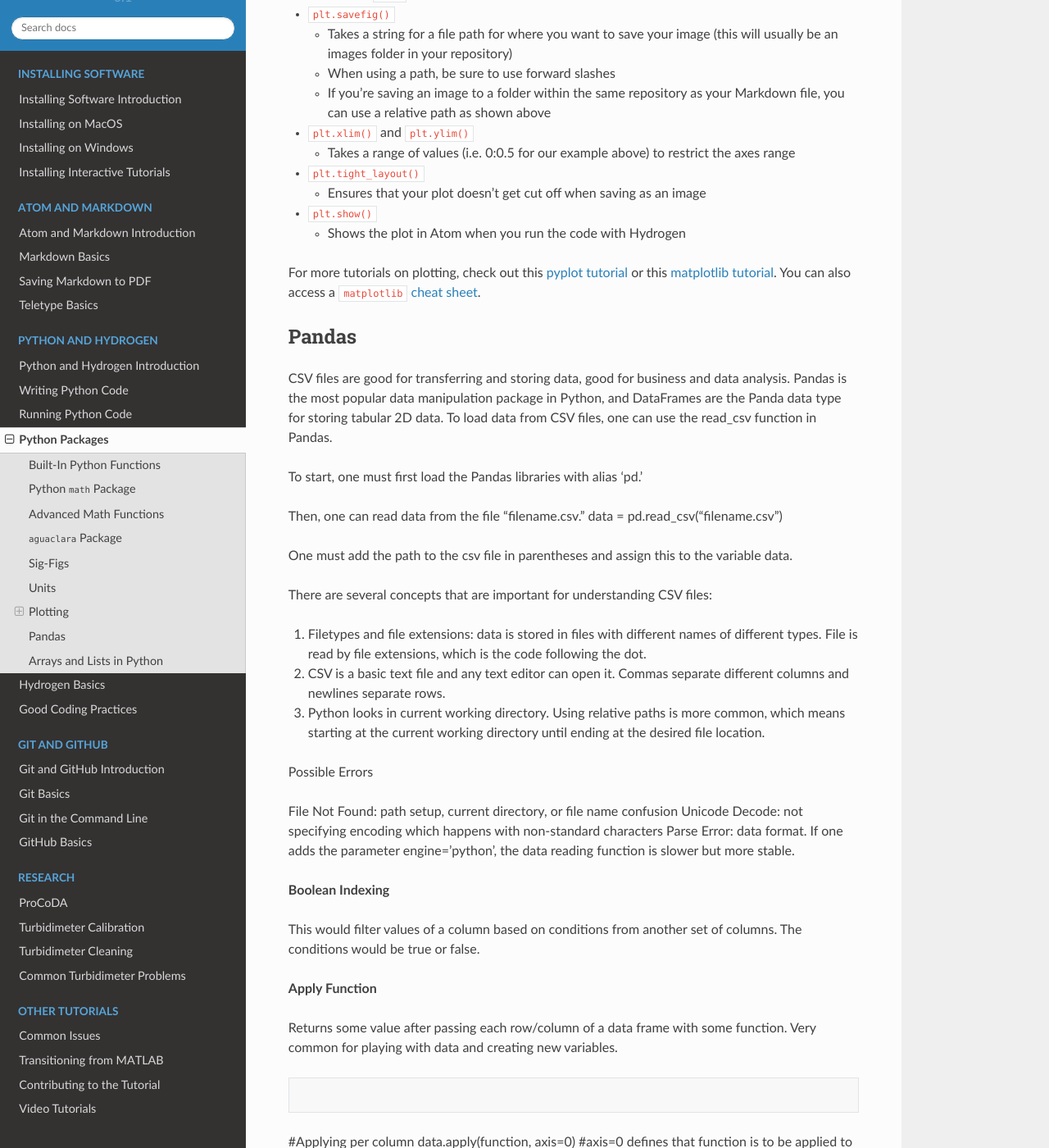
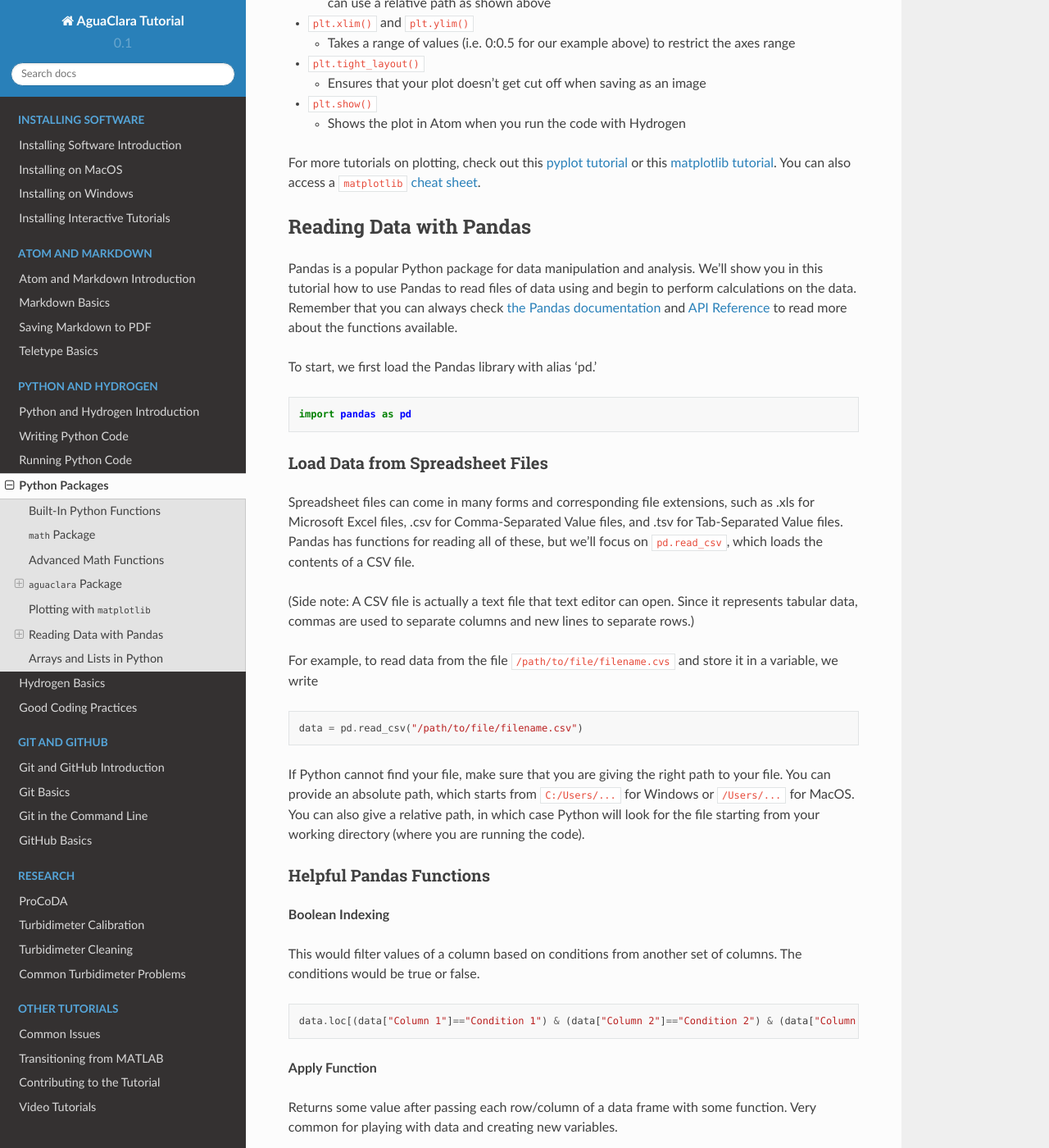
Before and after one commit to AguaClara/aguaclara_tutorial, a Sphinx documentation site: the page built from docs/source/python-and-hydrogen/python-packages.rst, in a window 1280 px wide and 1400 px high, scrolled down 4499 px. Shown: the whole window at 82% size. Built offline with Sphinx 7.4.7 and the Read the Docs theme 2.0.0, drawn with Linux system fonts in a browser that asks for light colours; some of the changed text lies outside the part shown.

Commit message:
Fixed code blocks and proofreading

```diff
--- a/docs/source/python-and-hydrogen/python-packages.rst
+++ b/docs/source/python-and-hydrogen/python-packages.rst
@@ -9,7 +9,7 @@ Built-In Python Functions
 
 Python has a lot of built-in functions that you can use to code. Read about the syntax and what they do on the `official Python documentation <https://docs.python.org/3/library/functions.html>`_.
 
-Python ``math`` Package
+``math`` Package
 ---------------------------
 
 Python also comes with a pre-installed math package with a whole assortment of different functions and mathematical values like ``pi`` and ``e``. In order to use the package, you'll have to ``import`` the package at the start of your script. Below I've imported the math function.
@@ -68,7 +68,7 @@ When I want to use a function or something from these modules, I have to use dot
    pc.re_pipe(1, 1, 1) # Note that the 1s are the function's respective inputs (Flow Rate, Pipe Diameter, and Kinematic Viscosity)
 
 Sig-Figs
---------
+~~~~~~~~
 
 When you perform a calculation in Python and print the result, the output tends to be an answer that contains an unnecessary number of decimal places. In order to set the number of significant figures for your printed result, you would simply use the line as shown below:
 
@@ -83,7 +83,7 @@ When you perform a calculation in Python and print the result, the output tends
 To change the number of significant figures displayed, simply change the 3 with your desired number of sig-figs. You only need to have ``u.default_format`` once in your code for all printed values to have the same number of sig-figs. It should be noted that significant figures only take place if you ``print()`` your calculated value with units. This means ``print(3 / 9)`` will still give you a lot of sig-figs.
 
 Units
------
+~~~~~
 
 In engineering, units are incredibly important to us. They help as a sanity check to confirm our answers or reveal problems with our solutions. We'll be using Pint. The ``aguaclara`` package that you installed comes with the necessary units module. When you use the import code as shown in the ``aguaclara`` packages section of this Wiki, your script will have access to the unit registry.
 
@@ -105,12 +105,10 @@ Let's say I want to convert the units to its metric base units (meters cubed). I
 
 Pint also includes constants, which you can find on the `Pint documentation <https://github.com/hgrecco/pint/blob/master/pint/constants_en.txt>`_.
 
-Plotting
---------
+Plotting with ``matplotlib``
+----------------------------
 
-A lot of us are comfortable plotting in Excel or MATLAB, but did you know Python has the same capabilities, and is just as good? With the ``pandas`` package, Python has the capability of opening and parsing data from a ``.csv`` file. You can then use this data with ``matplotlib.pyplot`` to plot your raw data. Anaconda automatically comes with these packages, and by importing ``aguaclara.play``\ , these are automatically imported into your file.
-
-Using ``pandas`` to read and use data is relatively simple, and the developers have created nice tutorials on how to use the package on `the Pandas documentation <http://pandas.pydata.org/pandas-docs/stable/tutorials.html>`_.
+A lot of us are comfortable plotting in Excel or MATLAB, but did you know Python has the same capabilities, and is just as good? With the ``pandas`` package, Python has the capability of opening and parsing data from a ``.csv`` file (see `Reading Data with Pandas`_). You can then use this data with ``matplotlib.pyplot`` to plot your raw data. Anaconda automatically comes with these packages, and by importing ``aguaclara.play``\ , these are automatically imported into your file.
 
 Plotting in Python is relatively straight forward. Below is an example of how to plot the entrance length of fully developed flow of water with velocity of 1 m/s at room temperature as a function of pipe diameter, d, using the Blasius Equation:
 
@@ -192,36 +190,34 @@ Functions Within ``matplotlib.plt``
 
 For more tutorials on plotting, check out this `pyplot tutorial <https://matplotlib.org/users/pyplot_tutorial.html>`_ or this `matplotlib tutorial <https://www.datacamp.com/community/tutorials/matplotlib-tutorial-python>`_. You can also access a ``matplotlib`` `cheat sheet <https://s3.amazonaws.com/assets.datacamp.com/blog_assets/Python_Matplotlib_Cheat_Sheet.pdf>`_.
 
-Pandas
-------
+.. _pandas:
 
-Load Data from CSV Files
-~~~~~~~~~~~~~~~~~~~~~~~~
+Reading Data with Pandas
+------------------------
 
-CSV files are good for transferring and storing data, good for business and data analysis. Pandas is the most popular data manipulation package in Python, and DataFrames are the Panda data type for storing tabular 2D data. To load data from CSV files, one can use the read_csv function in Pandas.
+Pandas is a popular Python package for data manipulation and analysis. We'll show you in this tutorial how to use Pandas to read files of data using and begin to perform calculations on the data. Remember that you can always check `the Pandas documentation <http://pandas.pydata.org/pandas-docs/stable/tutorials.html>`_ and `API Reference <http://pandas.pydata.org/pandas-docs/stable/reference/index.html>`_ to read more about the functions available.
 
-To start, one must first load the Pandas libraries with alias 'pd.'
+
+To start, we first load the Pandas library with alias 'pd.'
 
 .. code-block:: python
+
   import pandas as pd
 
-Then, one can read data from the file "filename.csv." data = pd.read_csv("filename.csv")
+Load Data from Spreadsheet Files
+~~~~~~~~~~~~~~~~~~~~~~~~~~~~~~~~
 
-One must add the path to the csv file in parentheses and assign this to the variable data.
+Spreadsheet files can come in many forms and corresponding file extensions, such as .xls for Microsoft Excel files, .csv for Comma-Separated Value files, and .tsv for Tab-Separated Value files. Pandas has functions for reading all of these, but we'll focus on ``pd.read_csv``, which loads the contents of a CSV file.
 
-There are several concepts that are important for understanding CSV files:
+(Side note: A CSV file is actually a text file that text editor can open. Since it represents tabular data, commas are used to separate columns and new lines to separate rows.)
 
-1. Filetypes and file extensions: data is stored in files with different names of different types. File is read by file extensions, which is the code following the dot.
+For example, to read data from the file ``/path/to/file/filename.cvs`` and store it in a variable, we write
 
-2. CSV is a basic text file and any text editor can open it. Commas separate different columns and newlines separate rows.
+.. code-block:: python
 
-3. Python looks in current working directory. Using relative paths is more common, which means starting at the current working directory until ending at the desired file location.
+  data = pd.read_csv("/path/to/file/filename.csv")
 
-Possible Errors
-
-File Not Found: path setup, current directory, or file name confusion
-Unicode Decode: not specifying encoding which happens with non-standard characters
-Parse Error: data format. If one adds the parameter engine='python', the data reading function is slower but more stable.
+If Python cannot find your file, make sure that you are giving the right path to your file. You can provide an absolute path, which starts from ``C:/Users/...`` for Windows or ``/Users/...`` for MacOS. You can also give a relative path, in which case Python will look for the file starting from your working directory (where you are running the code).
 
 Helpful Pandas Functions
 ~~~~~~~~~~~~~~~~~~~~~~~~
@@ -231,6 +227,7 @@ Helpful Pandas Functions
 This would filter values of a column based on conditions from another set of columns. The conditions would be true or false.
 
 .. code-block:: python
+
   data.loc[(data["Column 1"]=="Condition 1") & (data["Column 2"]=="Condition 2") & (data["Column 3"]=="Condition 3"), [Column 1, Column 2, Column 3]]
 
 **Apply Function**
@@ -238,12 +235,13 @@ This would filter values of a column based on conditions from another set of col
 Returns some value after passing each row/column of a data frame with some function. Very common for playing with data and creating new variables.
 
 .. code-block:: python
-#Applying per column
-data.apply(function, axis=0) #axis=0 defines that function is to be applied to each column
 
-#Applying per row
-data.apply(function, axis=1) #axis=1 defines that function is to be applied on each row
-#use .head() after axis=#) if there are many rows
+  #Applying per column
+  data.apply(function, axis=0) #axis=0 defines that function is to be applied to each column
+
+  #Applying per row
+  data.apply(function, axis=1) #axis=1 defines that function is to be applied on each row
+  #use .head() after axis=#) if there are many rows
 
 **Input Missing Files**
 
@@ -252,17 +250,20 @@ Can update missing values with mean/mode/median of the column. In this example w
 To find the mode you first need to import a function to determine the mode.
 
 .. code-block:: python
+
   from scipy.stats import mode
   mode(data['Column name'])
 
 This will return both the mode and count. Mode can be an array since there can be multiple values with high frequency. We take the first one by default:
 
 .. code-block:: python
+
   mode(data['Gender']).mode[0]
 
 This function is everything integrated together:
 
 .. code-block:: python
+
   data['Column name'].fillna(mode(data['Column name']).mode[0], inplace=True)
   data['Column name 2'].fillna(mode(data['Column name 2']).mode[0], inplace=True)
   data['Column name 3'].fillna(mode(data['Column name 3']).mode[0], inplace=True)
@@ -275,6 +276,7 @@ This function is everything integrated together:
 Input missing values.
 
 .. code-block:: python
+
   impute_grps = data.pivot_table(values=["Column 1"], index=["Group 1"], index=["Group 2", "Group 3", "Group 4"], aggfunc=np.mean)
   print impute_grps
 
@@ -283,6 +285,7 @@ Input missing values.
 One index can be a combination of several values, and it helps to perform operations really fast.
 
 .. code-block:: python
+
   for i, row in data.loc[data['Column 1'].isnull(),:].iterrows():
     ind = tuple([row['Group 1'], row['Group 2'], row['Group 3']])
     data.loc[i, 'Column 1'] = impute_grps.loc[ind].values[0]
@@ -294,11 +297,13 @@ It requires a tuple to hav ea loc statement. The values[0] suffix is required be
 Gets an initial "feel," or view, of the data. Can validate some basic hypothesis.
 
 .. code-block:: python
+
   pd.crosstab(data["Column 1"], data["Column 2"], margins=True)
 
 You can also use percentages instead of absolute numbers to make quick insights by the apply function.
 
 .. code-block:: python
+
   def percConvert(ser):
     return ser/float(ser[-1])
     pd.crosstab(data["Column 1"], data["Column 2"], margins=True).apply(percConvert, axis=1)
@@ -308,12 +313,14 @@ You can also use percentages instead of absolute numbers to make quick insights
 Need to collate information from different sources.
 
 .. code-block:: python
+
   data = pd.DataFrame([1, 2, 3], index=['Type 1', 'Type 2', 'Type 3'], columns=['factors'])
 data)
 
 Now can merge this information with the original dataframe as:
 
 .. code-block:: python
+
   data_merged = data.merge(right=certain_factors, how='inner', left_on='Columns', right_index=True, sort=False)
   data_merged.pivot_table(values='subject', index=['Columns', 'factors'], aggfunc=len)
 
@@ -324,6 +331,7 @@ The pivot table validates successful merge operation. The 'values' argument is i
 Pandas allow easy sorting based on multiple columns, as shown here:
 
 .. code-block:: python
+
   data_sorted = data.sort_values(['Column 1', 'Column 2'], ascending=False)
   data_sorted[['Column 1', 'Column 2']].head(10)
 
@@ -332,11 +340,13 @@ Pandas allow easy sorting based on multiple columns, as shown here:
 Boxplots and histograms can be directly plotted in Pandas, so calling matplotlib separately is unnecessary. It is just a one-line command. An example is comparing the distribution of the two columns:
 
 .. code-block:: python
+
   import matplotlib.pyplot as plt
   %matplotlib inline
   data.boxplot(column="Column 1", by="Column 2")
 
 .. code-block:: python
+
   data.hist(column="Column 1", by="Column 2",bins=30)
 
 **Cut function for binning**
@@ -344,6 +354,7 @@ Boxplots and histograms can be directly plotted in Pandas, so calling matplotlib
 Numerical values can make more sense if clustered together. Modeling this way is more intuitive and will avoid overfitting. This is a simple function which can be reused for binning any variable pretty easily:
 
 .. code-block:: python
+
   def binning(col, cut_points, labels=None):
   #Define min and max values:
   minval = col.min()
@@ -370,6 +381,7 @@ Sometimes it is necessary to modify nominal variable categories. This may be bec
 - Some categories may have low frequencies so one should combine them
 
 .. code-block:: python
+
   #Replace function
   def coding(col, codeDict):
     colCoded = pd.Series(col, copy=True)
@@ -391,6 +403,7 @@ Though this operation isn't frequently used, there are times when you may have t
 It's usually a good idea to manually define column types. If we check current data types of all columns:
 
 .. code-block:: python
+
   data.dtypes
 
 Arrays and Lists in Python
```
